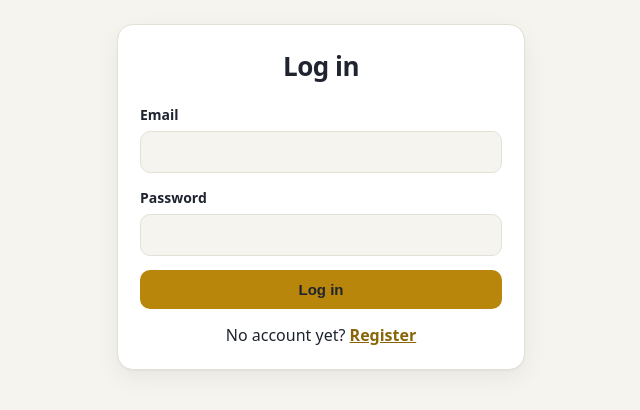
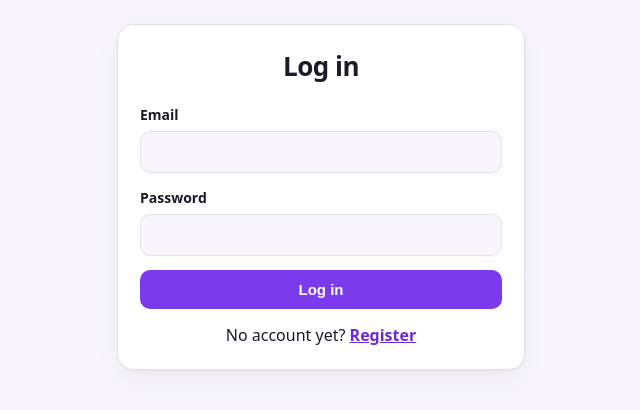
Before and after one commit to eskedar12/flipside, a React (Vite) app in the folder frontend/: page /login in a window 1280 px wide. Shown: the top 410 px of the page, without its empty margins (319-959 px from the left). Built offline with nearby package versions, Linux system fonts and the light colour scheme.

Commit message:
Update app theme to purple palette across light and dark modes

```diff
--- a/frontend/src/index.css
+++ b/frontend/src/index.css
@@ -1,32 +1,42 @@
 /* ---------- Colors, kept in one place as variables ---------- */
 :root {
   color-scheme: light dark;
-  --bg: #f6f4ee;
+  --bg: #f8f6fc;
   --card: #ffffff;
-  --text: #1f2430;
-  --muted: #6b7280;
-  --border: #e3e0d6;
-  --accent: #b8860b;
-  --accent-hover: #946b08;
-  --accent-soft: #fbf1d3;
-  --link: #8a6508;
+  --text: #1d192b;
+  --muted: #6b6678;
+  --border: #e4e0ec;
+  --accent: #7c3aed;
+  --accent-hover: #6d28d9;
+  --accent-soft: #ede9fe;
+  --accent-contrast: #ffffff;
+  --link: #6d28d9;
   --error: #c62828;
-  --shadow: 0 1px 2px rgba(0, 0, 0, 0.04), 0 8px 24px rgba(0, 0, 0, 0.06);
+  --coin-border: #7c3aed;
+  --coin-front: #c4b5fd;
+  --coin-back: #a78bfa;
+  --coin-text: #2e1065;
+  --shadow: 0 1px 2px rgba(49, 16, 102, 0.04), 0 8px 24px rgba(49, 16, 102, 0.06);
 }
 
 /* Dark mode: when the person's device is set to dark, swap the colors */
 @media (prefers-color-scheme: dark) {
   :root {
-    --bg: #101216;
-    --card: #1a1d24;
-    --text: #eceae3;
-    --muted: #9aa0ab;
-    --border: #2a2e38;
-    --accent: #f5c542;
-    --accent-hover: #ffd966;
-    --accent-soft: #2c2713;
-    --link: #f5c542;
+    --bg: #121019;
+    --card: #1c1828;
+    --text: #edeaf5;
+    --muted: #9f99b0;
+    --border: #2f2a40;
+    --accent: #a78bfa;
+    --accent-hover: #c4b5fd;
+    --accent-soft: #2e234d;
+    --accent-contrast: #121019;
+    --link: #c4b5fd;
     --error: #ff7b7b;
+    --coin-border: #a78bfa;
+    --coin-front: #7c3aed;
+    --coin-back: #6d28d9;
+    --coin-text: #f5f3ff;
     --shadow: 0 1px 2px rgba(0, 0, 0, 0.3), 0 8px 24px rgba(0, 0, 0, 0.35);
   }
 }
@@ -116,7 +126,7 @@ button {
   border: none;
   border-radius: 10px;
   background: var(--accent);
-  color: #1f2430;
+  color: var(--accent-contrast);
   cursor: pointer;
   transition: background 0.15s, transform 0.1s;
 }
@@ -191,8 +201,8 @@ button:disabled {
   width: 16px;
   height: 16px;
   border-radius: 50%;
-  background: #f5c542;
-  border: 3px solid #b8860b;
+  background: var(--coin-front);
+  border: 3px solid var(--coin-border);
 }
 
 .nav-user {
@@ -254,19 +264,19 @@ button:disabled {
   align-items: center;
   justify-content: center;
   border-radius: 50%;
-  border: 6px solid #b8860b;
+  border: 6px solid var(--coin-border);
   font-size: 56px;
   font-weight: 700;
-  color: #7a5a00;
+  color: var(--coin-text);
   backface-visibility: hidden;
 }
 
 .coin-front {
-  background: #f5c542;
+  background: var(--coin-front);
 }
 
 .coin-back {
-  background: #e0b030;
+  background: var(--coin-back);
   transform: rotateY(180deg);
 }
 
@@ -292,7 +302,7 @@ button:disabled {
   height: 22px;
   border-radius: 50%;
   background: var(--accent);
-  color: #1f2430;
+  color: var(--accent-contrast);
   font-size: 12px;
   font-weight: 700;
 }
```
